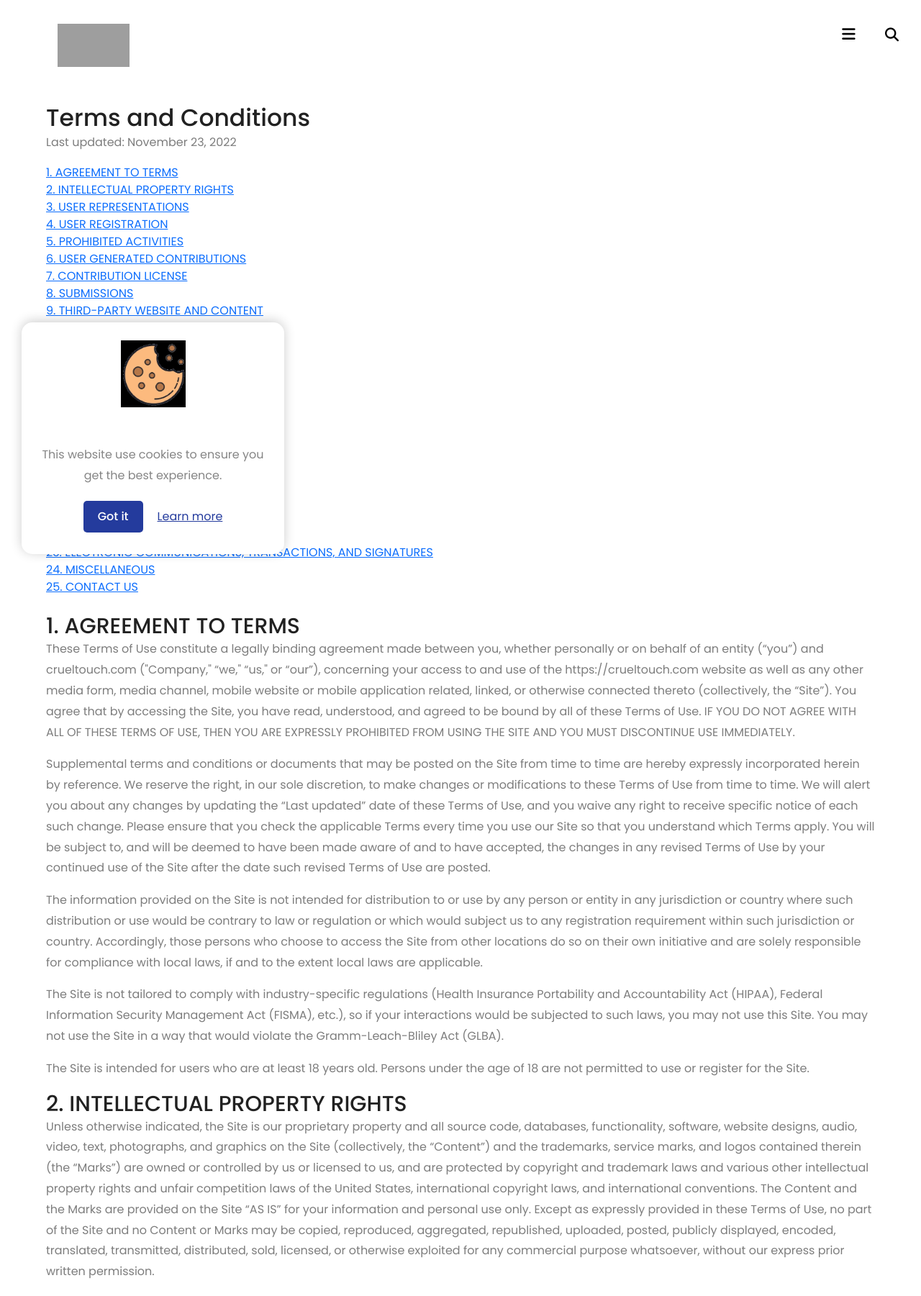
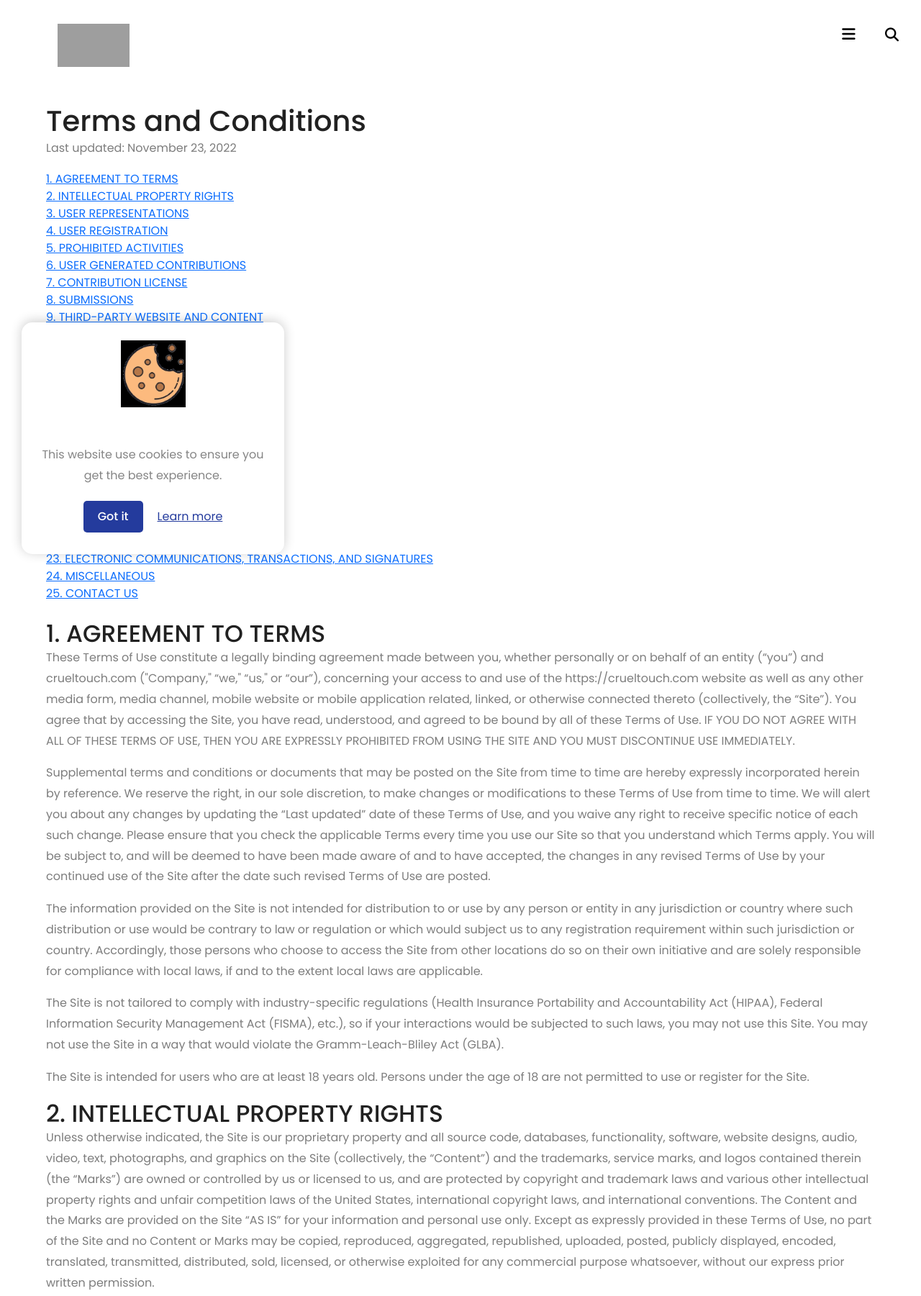
Before and after one commit to adamspd/crueltouch, a Django app: page /terms-and-conditions/ in a window 1280 px wide. Shown: the top 1801 px of the page at 72% size. Run offline with Django 4.2, Linux system fonts and the light colour scheme; some libraries are stand-ins or nearby versions; grey boxes are pictures that could not be loaded.

Commit message:
updated translation

```diff
--- a/static/homepage/css/styles.css
+++ b/static/homepage/css/styles.css
@@ -21,7 +21,7 @@ h6 {
 }
 
 h1 {
-	font-size: 70px;
+	font-size: 40px;
 }
 
 h2 {
--- a/templates/client/login_registration/log_as_owner.html
+++ b/templates/client/login_registration/log_as_owner.html
@@ -1,7 +1,8 @@
 {% extends 'homepage/base.html' %}
 {% load i18n %}
 {% load static %}
-{% block title %}CRUELTOUCH | {% trans "Login" %}{% endblock %}
+{% block title %}{% trans "Admin Login" %}{% endblock %}
+{% block canonical %}{% url 'administration:login' %}{% endblock %}
 {% block customCSS %}
     <link rel="stylesheet" type="text/css" href="{% static 'client/css/registers.css' %}"/>
 {% endblock %}
--- a/templates/homepage/base.html
+++ b/templates/homepage/base.html
@@ -5,10 +5,11 @@
 <head>
     <meta charset="UTF-8">
     <meta charset="UTF-8">
-    <title>{% block title %}{% trans "CRUELTOUCH" %} | {% trans "Homepage" %}{% endblock %}</title>
-    <meta name="description" content="Crueltouch Website">
+    <title>{% block title %}{% trans "Welcome to crueltouch's website" %}{% endblock %}</title>
+    <meta name="description" content="{% block description %}Crueltouch Website{% endblock %}">
     <meta name="keywords" content="photographer, crueltouch, contact crueltouch, roos laurore">
     <meta name="viewport" content="width=device-width, initial-scale=1.0">
+    <link rel="canonical" href="https://crueltouch.com{% block canonical %}/{% endblock %}">
 
     <!-- Favicon -->
     <link href="{% static 'homepage/img/icon/android-icon-48x48.png' %}" rel="shortcut icon"/>
--- a/templates/legal/privacy_policy.html
+++ b/templates/legal/privacy_policy.html
@@ -3,6 +3,7 @@
 {% load static %}
 {% block title %}{{ page_title }}{% endblock %}
 {% block site_description %}{{ page_description }}{% endblock %}
+{% block canonical %}{% url 'homepage:privacy_policy' %}{% endblock %}
 {% block body %}
     <div class="clearfix"></div>
 
@@ -13,7 +14,7 @@
                 <div class="col-md-12">
                     <div class="privacy-policy-content">
                         <button onclick="topFunction()" id="myBtnTop" title="Go to top">Top</button>
-                        <h2>{% trans 'Privacy Policy' %}</h2>
+                        <h1>{% trans 'Privacy Policy' %}</h1>
                         <p>{% trans "Last updated" %}: {% trans 'November 10, 2022' %}</p>
                         <p>
                             {% blocktranslate %}
--- a/templates/legal/terms_and_conditions.html
+++ b/templates/legal/terms_and_conditions.html
@@ -3,13 +3,14 @@
 {% load static %}
 {% block title %}{{ page_title }}{% endblock %}
 {% block site_description %}{{ page_description }}{% endblock %}
+{% block canonical %}{% url 'homepage:terms_and_conditions' %}{% endblock %}
 {% block body %}
     <div class="clearfix"></div>
     <div class="container">
         <br>
         <div class="header">
             <div class="title">
-                <h2>{{ page_title }}</h2>
+                <h1>{{ page_title }}</h1>
             </div>
             <div class="text-muted">
                 <p>{% trans "Last updated" %}: {% trans "November 23, 2022" %}</p>
@@ -46,7 +47,7 @@
             </div>
             <br>
             <div id="agreement">
-                <h3>{% translate "1. AGREEMENT TO TERMS" %}</h3>
+                <h2>{% translate "1. AGREEMENT TO TERMS" %}</h2>
                 <p>
                     {% blocktranslate %}
                         These Terms of Use constitute a legally binding agreement made between you, whether personally
@@ -100,7 +101,7 @@
                 </p>
             </div>
             <div id="ip">
-                <h3>{% translate "2. INTELLECTUAL PROPERTY RIGHTS" %}</h3>
+                <h2>{% translate "2. INTELLECTUAL PROPERTY RIGHTS" %}</h2>
                 <p>
                     {% blocktranslate %}
                         Unless otherwise indicated, the Site is our proprietary property and all source code, databases,
@@ -126,7 +127,7 @@
                 </p>
             </div>
             <div id="userreps">
-                <h3>{% translate "3. USER REPRESENTATIONS" %}</h3>
+                <h2>{% translate "3. USER REPRESENTATIONS" %}</h2>
                 <p>
                     {% blocktranslate %}
                         By using the Site, you represent and warrant that:  (1) all registration information you submit
@@ -148,7 +149,7 @@
                 </p>
             </div>
             <div id="userreg">
-                <h3>{% translate "4. USER REGISTRATION" %}</h3>
+                <h2>{% translate "4. USER REGISTRATION" %}</h2>
                 <p>
                     {% blocktranslate %}
                         You may be required to register with the Site. You agree to keep your password confidential and
@@ -159,7 +160,7 @@
                 </p>
             </div>
             <div id="prohibited">
-                <h3>{% translate "5. PROHIBITED ACTIVITIES" %}</h3>
+                <h2>{% translate "5. PROHIBITED ACTIVITIES" %}</h2>
                 <p>
                     {% blocktranslate %}
                         You may not access or use the Site for any purpose other than that for which we make the Site
@@ -273,7 +274,7 @@
                 </ul>
             </div>
             <div id="ugc">
-                <h3>{% translate "6. USER GENERATED CONTRIBUTIONS" %}</h3>
+                <h2>{% translate "6. USER GENERATED CONTRIBUTIONS" %}</h2>
                 <p>
                     {% blocktranslate %}
                         The Site does not offer unauthorized users to submit or post article. We may provide you with
@@ -376,7 +377,7 @@
                 </p>
             </div>
             <div id="license">
-                <h3>{% translate "7. CONTRIBUTION LICENSE" %}</h3>
+                <h2>{% translate "7. CONTRIBUTION LICENSE" %}</h2>
                 <p>
                     {% blocktranslate %}
                         By posting your Contributions to any part of the Site, you automatically grant, and you
@@ -424,7 +425,7 @@
                 </p>
             </div>
             <div id="submissions">
-                <h3>{% translate "8. SUBMISSIONS" %}</h3>
+                <h2>{% translate "8. SUBMISSIONS" %}</h2>
                 <p>
                     {% blocktranslate %}
                         You acknowledge and agree that any questions, comments, suggestions, ideas, feedback, or other
@@ -439,7 +440,7 @@
                     {% endblocktranslate %}
             </div>
             <div id="thirdparty">
-                <h3>{% translate "9. THIRD-PARTY WEBSITE AND CONTENT" %}</h3>
+                <h2>{% translate "9. THIRD-PARTY WEBSITE AND CONTENT" %}</h2>
                 <p>
                     {% blocktranslate %}
                         The Site may contain (or you may be sent through the Site or the Service) links to other
@@ -469,7 +470,7 @@
                 </p>
             </div>
             <div id="advertisers">
-                <h3>{% translate "10. ADVERTISERS" %}</h3>
+                <h2>{% translate "10. ADVERTISERS" %}</h2>
                 <p>
                     {% blocktranslate %}
                         We allow advertisers to display their advertisements and other information in certain areas of
@@ -484,7 +485,7 @@
                 </p>
             </div>
             <div id="sitemanage">
-                <h3>{% translate "11. SITE MANAGEMENT" %}</h3>
+                <h2>{% translate "11. SITE MANAGEMENT" %}</h2>
                 <p>
                     {% blocktranslate %}
                         We reserve the right, but not the obligation, to: (1) monitor the Site for violations of these
@@ -501,7 +502,7 @@
                 </p>
             </div>
             <div id="privacypolicy1">
-                <h3>{% translate "12. PRIVACY POLICY" %}</h3>
+                <h2>{% translate "12. PRIVACY POLICY" %}</h2>
                 <p>
                     {% blocktranslate with url="https://crueltouch.com/privacy-policy" %}
                         We care about data privacy and security. Please review our
@@ -517,7 +518,7 @@
                 </p>
             </div>
             <div id="copyright2">
-                <h3>{% translate "13. COPYRIGHT INFRINGEMENTS" %}</h3>
+                <h2>{% translate "13. COPYRIGHT INFRINGEMENTS" %}</h2>
                 <p>
                     {% blocktranslate %}
                         We respect the intellectual property rights of others. If you believe that any material
@@ -572,7 +573,7 @@
                 </p>
             </div>
             <div id="terms">
-                <h3>{% translate "14. TERM AND TERMINATION" %}</h3>
+                <h2>{% translate "14. TERM AND TERMINATION" %}</h2>
                 <p>
                     {% blocktranslate %}
                         These Terms of Use shall remain in full force and effect while you use the Site. WITHOUT
@@ -597,7 +598,7 @@
                 </p>
             </div>
             <div id="modifications">
-                <h3>{% translate "15. MODIFICATIONS AND INTERRUPTIONS" %}</h3>
+                <h2>{% translate "15. MODIFICATIONS AND INTERRUPTIONS" %}</h2>
                 <p>
                     {% blocktranslate %}
                         We reserve the right to change, modify, or remove the contents of the Site at any time or for
@@ -621,7 +622,7 @@
                 </p>
             </div>
             <div id="law">
-                <h3>{% translate "16. GOVERNING LAW" %}</h3>
+                <h2>{% translate "16. GOVERNING LAW" %}</h2>
                 <p>
                     {% blocktranslate %}
                         These conditions are governed by and interpreted following the laws of USA, and the use of
@@ -636,7 +637,7 @@
                 </p>
             </div>
             <div id="disputes">
-                <h3>{% translate "17. DISPUTE RESOLUTION" %}</h3>
+                <h2>{% translate "17. DISPUTE RESOLUTION" %}</h2>
                 <div>
                     <h4>{% translate "Informal Negotiations" %}</h4>
                     <p>
@@ -701,7 +702,7 @@
                 </div>
             </div>
             <div id="corrections">
-                <h3>{% translate "18. CORRECTIONS" %}</h3>
+                <h2>{% translate "18. CORRECTIONS" %}</h2>
                 <p>
                     {% blocktranslate %}
                         There may be information on the Site that contains typographical errors, inaccuracies, or
@@ -712,7 +713,7 @@
                 </p>
             </div>
             <div id="disclaimer">
-                <h3>{% translate "19. DISCLAIMER" %}</h3>
+                <h2>{% translate "19. DISCLAIMER" %}</h2>
                 <p>
                     {% blocktranslate %}
                         THE SITE IS PROVIDED ON AN AS-IS AND AS-AVAILABLE BASIS. YOU AGREE THAT YOUR USE OF THE SITE AND
@@ -740,7 +741,7 @@
                 </p>
             </div>
             <div id="liability">
-                <h3>{% translate "20. LIMITATION OF LIABILITY" %}</h3>
+                <h2>{% translate "20. LIMITATION OF LIABILITY" %}</h2>
                 <p>
                     {% blocktranslate %}
                         IN NO EVENT WILL WE, BE LIABLE TO YOU OR ANY THIRD PARTY
@@ -751,7 +752,7 @@
                 </p>
             </div>
             <div id="indemnification">
-                <h3>{% translate "21. INDEMNIFICATION" %}</h3>
+                <h2>{% translate "21. INDEMNIFICATION" %}</h2>
                 <p>
                     {% blocktranslate %}
                         You agree to defend, indemnify, and hold us harmless, including our subsidiaries, affiliates,
@@ -770,7 +771,7 @@
                 </p>
             </div>
             <div id="userdata">
-                <h3>{% translate "22. USER DATA" %}</h3>
+                <h2>{% translate "22. USER DATA" %}</h2>
                 <p>
                     {% blocktranslate %}
                         We will maintain certain data that you transmit to the Site for the purpose of managing the
@@ -783,7 +784,7 @@
                 </p>
             </div>
             <div id="electronic">
-                <h3>{% translate "23. ELECTRONIC COMMUNICATIONS, TRANSACTIONS, AND SIGNATURES" %}</h3>
+                <h2>{% translate "23. ELECTRONIC COMMUNICATIONS, TRANSACTIONS, AND SIGNATURES" %}</h2>
                 <p>
                     {% blocktranslate %}
                         Visiting the Site, sending us emails, and completing online forms constitute electronic
@@ -800,7 +801,7 @@
                 </p>
             </div>
             <div id="misc">
-                <h3>{% translate "24. MISCELLANEOUS" %}</h3>
+                <h2>{% translate "24. MISCELLANEOUS" %}</h2>
                 <p>
                     {% blocktranslate %}
                         These Terms of Use and any policies or operating rules posted by us on the Site or in respect to
@@ -821,7 +822,7 @@
                 </p>
             </div>
             <div id="contact">
-                <h3>{% translate "25. CONTACT US" %}</h3>
+                <h2>{% translate "25. CONTACT US" %}</h2>
                 <p>
                     {% blocktranslate %}
                         In order to resolve a complaint regarding the Site or to receive further information regarding
--- a/templates/portfolio/index_portfolio.html
+++ b/templates/portfolio/index_portfolio.html
@@ -1,7 +1,11 @@
 {% extends 'homepage/base.html' %}
 {% load i18n %}
 {% load static %}
-{% block title %}CRUELTOUCH | {% trans "Portfolio" %}{% endblock %}
+{% block title %}{% trans "Portfolio" %}{% endblock %}
+{% block description %}
+    {% trans "Have a look at the different high-quality photos that I deliver in my portfolio page" %}
+{% endblock %}
+{% block canonical %}{% url 'pf:index_portfolio' %}{% endblock %}
 {% block homepageCSS %}
     <link rel="stylesheet" type="text/css" href="{% static 'homepage/css/magnific-popup.css' %}"/>
 {% endblock %}
```
Also changed, not shown: templates/client/booking_and_promotions/bookme.html (+8 -1 lines), templates/client/booking_and_promotions/promotions.html (+8 -1 lines), templates/client/login_registration/login.html (+10 -2 lines), templates/client/login_registration/register.html (+8 -1 lines), templates/homepage/index.html (+12 -4 lines), templates/static_pages_and_forms/contact.html (+8 -1 lines).
